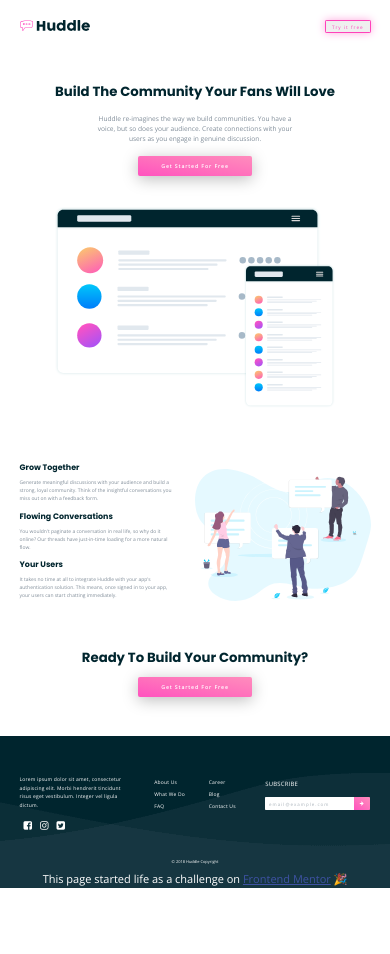
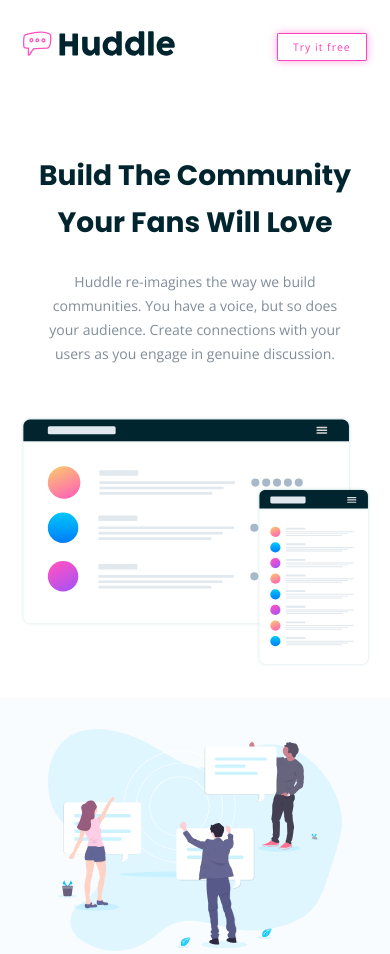
Before and after one commit to Phainix/Frontend-Mentor-Huddle-Benefits-Challenge, a plain HTML site: page index.html in a window 390 px wide. Shown: the top 954 px of the page. Before the commit the page ends 888 px from the top, so only its background shows below. Drawn offline with nearby package versions, Linux system fonts and the light colour scheme.

Commit message:
Mobile Responsive

```diff
--- /dev/null
+++ b/css/responsive.css
@@ -0,0 +1,139 @@
+@media (max-width: 900px) {
+    body {
+        font-size: 2vw;
+    }
+    .header-logo {
+        flex: 0 0 20vw;
+    }
+    .footer-logo {
+        width: 20vw;
+    }
+    .description {
+        padding: 0vw 14vw;
+    }
+    .btn {
+        padding: .9vw 1.8vw;
+    }
+    .btn-lg {
+        padding: 2.1vw 8vw;
+    }
+}
+
+@media (max-width: 600px) {
+    body {
+        font-size: 3vw;
+        line-height: 1.7;
+    }
+    .header-logo {
+        flex: 0 0 30vw;
+    }
+    .footer-logo {
+        width: 30vw;
+    }
+    .description {
+        padding: 0vw 14vw;
+    }
+    .btn {
+        padding: 1.4vw 3.2vw;
+    }
+    .btn-lg {
+        padding: 2.4vw 9vw;
+    }
+    .description {
+        padding: 0vw 10vw;
+    }
+    #header {
+        width: calc(100vw - 20vw);
+        padding: 8vw 10vw;
+    }
+    .hide-sm {
+        display: none;
+    }
+    #main {
+        padding: 10vw 0vw;
+    }
+    .mockup {
+        padding: 8vw 5vw;
+    }
+    .benefits {
+        background: #f8fcff;
+        flex-direction: column-reverse;
+        padding: 8vw;
+    }
+    .benefits-image {
+        margin-bottom: 15vw;
+        display: flex;
+        justify-content: center;
+        align-items: center;
+    }
+    .benefits-image img {
+        width: 90%;
+    }
+    .benefit-desc {
+        line-height: 1.7;
+        font-size: 100%;
+    }
+    .benefit-item .heading {
+        margin-bottom: 3vw;
+        font-size: 150%;
+    }
+    .benefit-item {
+        margin-bottom: 5vw;
+    }
+    .footer-container {
+        width: calc(100vw - 16vw);
+        padding: 12vw 8vw;
+        flex-direction: column;
+    }
+    .footer-links {
+        flex-direction: column;
+        align-items: flex-start;
+    }
+    footer {
+        font-size: 100%;
+        background-image: url(../images/bg-footer-mobile.png);
+    }
+    .footer-container > div:nth-child(1) {
+        order: 2;
+    }
+    .footer-container > div:nth-child(2) {
+        order: 3;
+    }
+    .footer-container > div:nth-child(3) {
+        order: 1;
+    }
+    .footer-subscribe {
+        margin-bottom: 8vw;
+    }
+    .footer-link-item.first {
+        margin-bottom: 6vw;
+        margin-top: 4vw;
+    }
+    .form-input {
+        padding: 2.5vw 4vw;
+    }
+}
+@media (max-width: 450px) {
+    body {
+        font-size: 3.6vw;
+        line-height: 1.7;
+    }
+    #header {
+        width: calc(100vw - 12vw);
+        padding: 8vw 6vw;
+    }
+    .header-logo {
+        flex: 0 0 39vw;
+    }
+    .footer-logo {
+        width: 39vw;
+        margin-bottom: 5vw;
+    }
+    .btn {
+        padding: 1.6vw 3.8vw;
+    }
+    .btn-lg {
+        padding: 3vw 12vw;
+    }
+
+}
--- a/css/style.css
+++ b/css/style.css
@@ -10,6 +10,9 @@ body {
     background-color: white;
     font-family: 'Open Sans', sans-serif;
     line-height: 1.5;
+}
+:focus {
+    outline: #ff52bf auto 5px;
 }
 #header {
     width: calc(100vw - 10vw);
@@ -32,16 +35,17 @@ body {
 .btn {
 	padding: .6vw 1.5vw;
     border: solid 1px;
-    font-size: 1.2vw;
+    font-size: 75%;
     font-family: 'Open Sans', sans-serif;
     letter-spacing: 1px;
     border-radius: .3vw;
+    background: white;
 }
 .btn-lg {
 	padding: 1.8vw 6vw;
 	font-weight: 700;
 	border-radius: .5vw;
-	font-size: 1.3vw;
+	font-size: 80%;
 }
 .shadow-pink {
 	box-shadow: 0px 0px 8px hsl(322, 100%, 83%);
@@ -50,11 +54,14 @@ body {
 	box-shadow: 0px 3px 16px #bcbcbc;
 }
 #main {
-    width: calc(100vw - 10vw);
-    padding: 5vw;
+    width: calc(100vw - 0vw);
+    padding: 5vw 0vw;
     display: flex;
     flex-direction: column;
     align-items: normal;
+}
+.main-heading {
+    padding: 0vw 5vw;
 }
 .description {
 	padding: 0vw 18vw;
@@ -98,7 +105,7 @@ body {
 .benefits {
     display: flex;
     justify-content: space-between;
-    padding: 8vw 0vw;
+    padding: 8vw 5vw;
 }
 .benefits-list {
     flex: 0 0 45%;
@@ -188,7 +195,7 @@ body {
     padding: .9vw 1vw;
     flex: 0 0 55%;
     border: none;
-    font-size: 1.15vw;
+    font-size: 90%;
     font-family: 'Open Sans', sans-serif;
     letter-spacing: 1px;
 }
@@ -201,6 +208,7 @@ footer {
     background-repeat: no-repeat;
     background-position-x: center;
     background-position-y: bottom;
+    background-size: contain;
 }
 .footer-logo {
     width: 18vw;
--- a/index.html
+++ b/index.html
@@ -7,14 +7,15 @@
     <link rel="icon" type="image/png" sizes="32x32" href="./images/favicon-32x32.png">
     <link rel="stylesheet" href="./css/style.css">
     <link rel="stylesheet" href="./css/typography.css">
+    <link rel="stylesheet" href="./css/responsive.css">
     <link href="https://fonts.googleapis.com/css?family=Open+Sans|Poppins:700" rel="stylesheet">
     <link rel="stylesheet" href="https://stackpath.bootstrapcdn.com/font-awesome/4.7.0/css/font-awesome.min.css">
     <title>Frontend Mentor | Huddle landing page with split benefits section</title>
 
     <!-- Feel free to remove these styles or customise in your own stylesheet 👍 -->
     <style>
-        .attribution { font-size: 11px; text-align: center; }
-        .attribution a { color: hsl(228, 45%, 44%); }
+        .attribution { font-size: 65%; text-align: center; padding: 1rem;}
+        .attribution a { color: #ff52bf; }
     </style>
 </head>
 <body>
@@ -29,13 +30,13 @@
     <div id="main">
 
 
-        <h1 class="heading text-center text-dark-cyan">Build The Community Your Fans Will Love</h1>
+        <h1 class="heading text-center text-dark-cyan main-heading">Build The Community Your Fans Will Love</h1>
 
         <p class="text-greyish-blue text-center description">Huddle re-imagines the way we build communities. You have a voice, but so does
         your audience. Create connections with your users as you engage in genuine discussion. </p>
 
         <div class="d-flex justify-content-center get-started">
-            <button type="button" class="bg-gradient btn btn-lg text-white shadow no-border">Get Started For Free</button>
+            <button type="button" class="bg-gradient btn btn-lg text-white shadow no-border hide-sm">Get Started For Free</button>
         </div>
 
         <div class="mockup">
```
